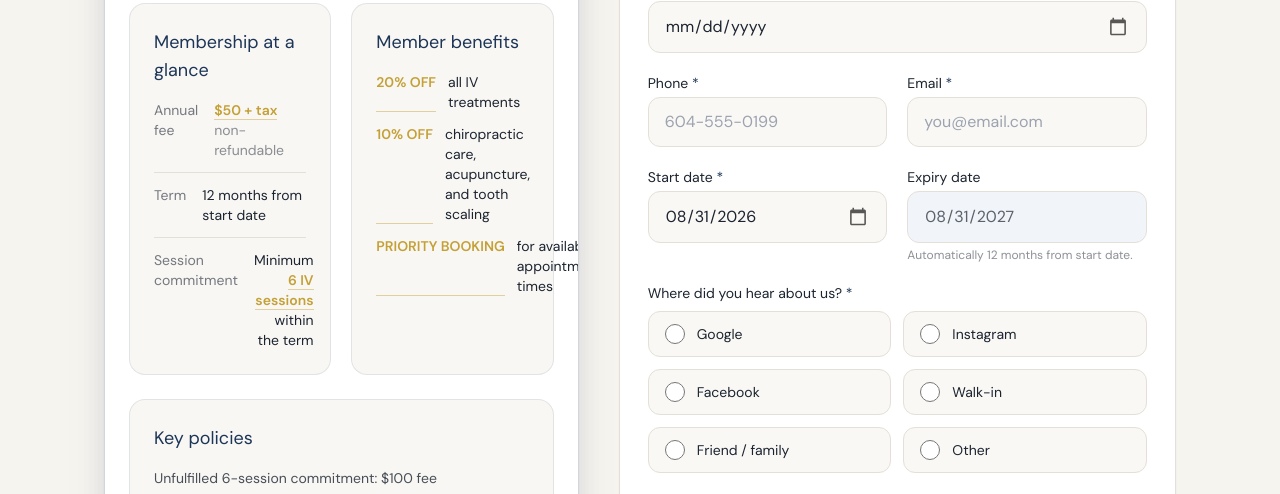
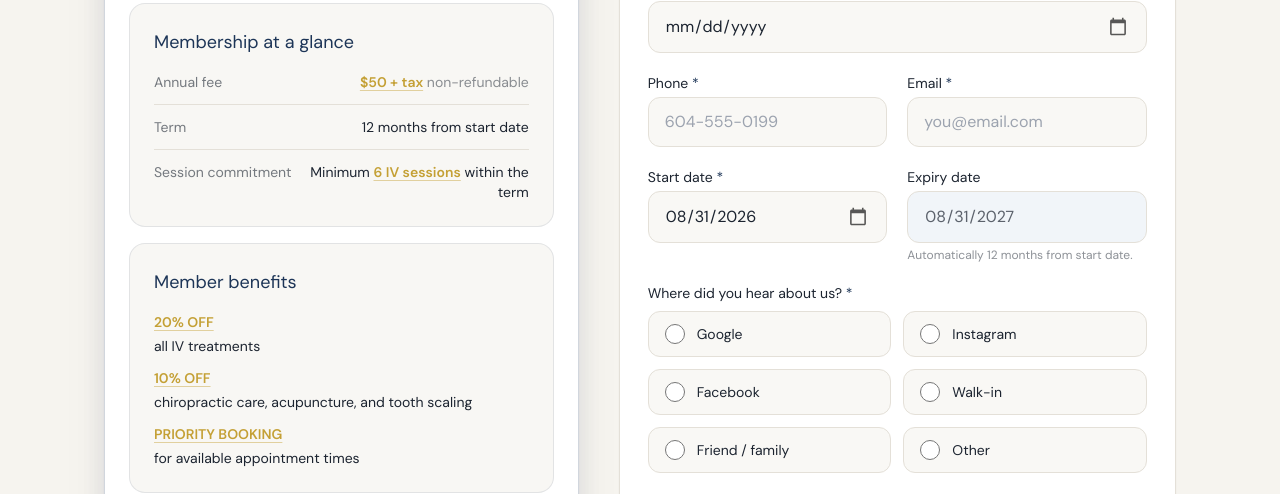
Before and after one commit to johnson-codes/iv-treatment, a plain HTML site: page index.html in a window 1280 px wide. Shown: the part 230-724 px from the top of the page. Drawn offline with nearby package versions, Linux system fonts and the light colour scheme.

Commit message:
Keep membership cards full-width in the terms panel so glance and benefits text wrap instead of clipping.
Co-authored-by: Cursor <cursoragent@cursor.com>

```diff
--- a/index.html
+++ b/index.html
@@ -55,7 +55,14 @@
         font-weight: 600;
         padding: 0;
         background: none;
-        border-bottom: 1px solid rgba(196, 160, 53, 0.45);
+        display: inline;
+        white-space: normal;
+        overflow-wrap: anywhere;
+        word-break: break-word;
+        text-decoration: underline;
+        text-decoration-color: rgba(196, 160, 53, 0.45);
+        text-underline-offset: 0.18em;
+        text-decoration-thickness: 1px;
       }
       .lift {
         box-shadow:
@@ -125,47 +132,49 @@
           </p>
         </div>
 
-        <div class="grid grid-cols-1 ipad:grid-cols-[minmax(0,1fr)_minmax(0,1fr)] lg:grid-cols-1 gap-4 ipad:gap-5">
-        <section class="w-full min-w-0 bg-cream/70 border border-navy/10 rounded-2xl p-5 sm:p-6 ipad:p-6">
-          <h2 class="font-serif text-lg text-navy mb-4">Membership at a glance</h2>
-          <dl class="space-y-3 text-sm">
-            <div class="flex justify-between gap-4 border-b border-mist pb-3">
-              <dt class="text-ink/60">Annual fee</dt>
-              <dd><span class="mark">$50 + tax</span> <span class="text-ink/50">non-refundable</span></dd>
+        <div class="grid grid-cols-1 gap-4">
+        <section class="min-w-0 w-full overflow-hidden bg-cream/70 border border-navy/10 rounded-2xl p-5 sm:p-6 ipad:p-6">
+          <h2 class="font-serif text-lg text-navy mb-4 min-w-0 max-w-full break-words">Membership at a glance</h2>
+          <dl class="space-y-3 text-sm min-w-0 max-w-full">
+            <div class="grid grid-cols-1 sm:grid-cols-[auto_minmax(0,1fr)] gap-x-4 gap-y-1 items-baseline border-b border-mist pb-3 min-w-0">
+              <dt class="text-ink/60 min-w-0">Annual fee</dt>
+              <dd class="text-left sm:text-right min-w-0 max-w-full break-words">
+                <span class="mark">$50 + tax</span> <span class="text-ink/50 whitespace-nowrap">non-refundable</span>
+              </dd>
             </div>
-            <div class="flex justify-between gap-4 border-b border-mist pb-3">
-              <dt class="text-ink/60">Term</dt>
-              <dd>12 months from start date</dd>
+            <div class="grid grid-cols-1 sm:grid-cols-[auto_minmax(0,1fr)] gap-x-4 gap-y-1 items-baseline border-b border-mist pb-3 min-w-0">
+              <dt class="text-ink/60 min-w-0">Term</dt>
+              <dd class="text-left sm:text-right min-w-0 max-w-full break-words">12 months from start date</dd>
             </div>
-            <div class="flex justify-between gap-4">
-              <dt class="text-ink/60">Session commitment</dt>
-              <dd class="text-right">Minimum <span class="mark">6 IV sessions</span> within the term</dd>
+            <div class="grid grid-cols-1 sm:grid-cols-[auto_minmax(0,1fr)] gap-x-4 gap-y-1 items-baseline min-w-0">
+              <dt class="text-ink/60 min-w-0">Session commitment</dt>
+              <dd class="text-left sm:text-right min-w-0 max-w-full break-words">Minimum <span class="mark">6 IV sessions</span> within the term</dd>
             </div>
           </dl>
         </section>
 
-        <section class="w-full min-w-0 bg-cream/70 border border-navy/10 rounded-2xl p-5 sm:p-6">
-          <h2 class="font-serif text-lg text-navy mb-4">Member benefits</h2>
-          <ul class="space-y-3 text-sm">
-            <li class="flex gap-3">
-              <span class="mark shrink-0">20% OFF</span>
-              <span>all IV treatments</span>
+        <section class="min-w-0 w-full overflow-hidden bg-cream/70 border border-navy/10 rounded-2xl p-5 sm:p-6">
+          <h2 class="font-serif text-lg text-navy mb-4 min-w-0 max-w-full break-words">Member benefits</h2>
+          <ul class="space-y-3 text-sm min-w-0 max-w-full">
+            <li class="flex flex-col gap-1 min-w-0 max-w-full">
+              <span class="mark">20% OFF</span>
+              <span class="min-w-0 max-w-full break-words">all IV treatments</span>
             </li>
-            <li class="flex gap-3">
-              <span class="mark shrink-0">10% OFF</span>
-              <span>chiropractic care, acupuncture, and tooth scaling</span>
+            <li class="flex flex-col gap-1 min-w-0 max-w-full">
+              <span class="mark">10% OFF</span>
+              <span class="min-w-0 max-w-full break-words">chiropractic care, acupuncture, and tooth scaling</span>
             </li>
-            <li class="flex gap-3">
-              <span class="mark shrink-0">PRIORITY BOOKING</span>
-              <span>for available appointment times</span>
+            <li class="flex flex-col gap-1 min-w-0 max-w-full">
+              <span class="mark">PRIORITY BOOKING</span>
+              <span class="min-w-0 max-w-full break-words">for available appointment times</span>
             </li>
           </ul>
         </section>
         </div>
 
-        <section class="w-full min-w-0 bg-cream/70 border border-navy/10 rounded-2xl p-5 sm:p-6">
-          <h2 class="font-serif text-lg text-navy mb-4">Key policies</h2>
-          <ul class="space-y-3 text-sm text-ink/80">
+        <section class="min-w-0 w-full overflow-hidden bg-cream/70 border border-navy/10 rounded-2xl p-5 sm:p-6">
+          <h2 class="font-serif text-lg text-navy mb-4 min-w-0 max-w-full break-words">Key policies</h2>
+          <ul class="space-y-3 text-sm text-ink/80 min-w-0 max-w-full break-words">
             <li>
               Unfulfilled 6-session commitment: $100 fee
             </li>
```
